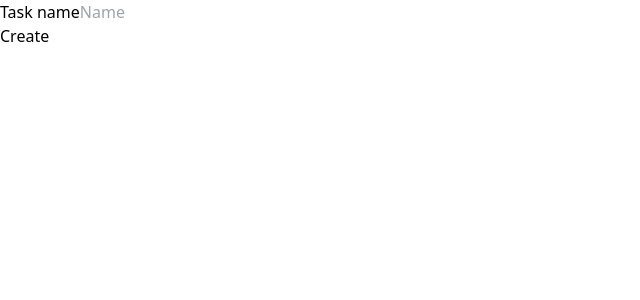
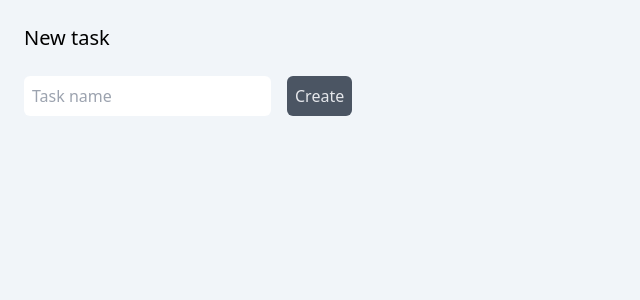
Before and after one commit to jesper-nord/recurringly-web, a React (Vite) app: page /task in a window 1280 px wide. Shown: the top 300 px of the page, without its empty margins (0-640 px from the left). Built offline with nearby package versions, Linux system fonts and the light colour scheme.

Commit message:
more styling, adds support for dark mode

```diff
--- a/src/main.jsx
+++ b/src/main.jsx
@@ -2,7 +2,8 @@ import React from 'react';
 import ReactDOM from 'react-dom/client';
 import './index.css';
 import { createBrowserRouter, RouterProvider } from 'react-router-dom';
-import { Start, loader as rootLoader } from './routes/Start';
+import { Root } from './routes/Root';
+import { Start, loader as tasksLoader } from './routes/Start';
 import { CreateTask, action as createAction } from './routes/CreateTask';
 import { action as completeAction } from './routes/CompleteTask';
 import { action as deleteTaskAction } from './routes/DeleteTask';
@@ -12,8 +13,12 @@ import { Task, loader as taskLoader } from './routes/Task';
 const router = createBrowserRouter([
   {
     path: '/',
+    element: <Root />,
+    children: [
+      {
+        index: true,
         element: <Start />,
-    loader: rootLoader,
+        loader: tasksLoader,
       },
       {
         path: '/task',
@@ -39,6 +44,8 @@ const router = createBrowserRouter([
           },
         ],
       },
+    ],
+  },
 ]);
 
 ReactDOM.createRoot(document.getElementById('root')).render(
--- a/src/routes/CreateTask/index.jsx
+++ b/src/routes/CreateTask/index.jsx
@@ -11,11 +11,24 @@ export async function action({ request }) {
 export const CreateTask = () => {
   return (
     <Form method="post">
-      <p>
-        <span>Task name</span>
-        <input placeholder="Name" aria-label="Name" type="text" name="name" />
-      </p>
-      <button type="submit">Create</button>
+      <div className="">
+        <div className="text-xl font-medium text-black dark:text-white mb-6">
+          New task
+        </div>
+        <input
+          placeholder="Task name"
+          aria-label="Task name"
+          type="text"
+          name="name"
+          className="p-2 rounded-md"
+        />
+        <button
+          type="submit"
+          className="ml-4 bg-gray-600 rounded-md p-2 text-gray-200"
+        >
+          Create
+        </button>
+      </div>
       <div id="detail">
         <Outlet />
       </div>
--- /dev/null
+++ b/src/routes/Root/index.jsx
@@ -0,0 +1,9 @@
+import { Outlet } from 'react-router-dom';
+
+export const Root = () => {
+  return (
+    <div className="p-6 bg-slate-100 dark:bg-slate-800 w-screen h-screen">
+      <Outlet />
+    </div>
+  );
+};
--- a/src/routes/Start/index.jsx
+++ b/src/routes/Start/index.jsx
@@ -1,35 +1,32 @@
 import { fetchTasks } from '../../http';
-import { Link, useLoaderData } from 'react-router-dom';
+import { Link, redirect, useLoaderData } from 'react-router-dom';
 import { format } from 'date-fns';
 
 export async function loader() {
   const tasks = await fetchTasks();
+  if (tasks.length === 0) {
+    return redirect('/task');
+  }
   return { tasks };
 }
 
 export const Start = () => {
   const { tasks } = useLoaderData();
 
-  if (tasks.length === 0) {
   return (
-      <div>
-        No tasks found, <Link to="/task">create one</Link>.
+    <div className="">
+      <div className="text-xl font-medium text-black dark:text-white mb-6">
+        Recurring tasks
       </div>
-    );
-  }
-
-  return (
-    <div className="p-6 bg-slate-100 w-screen h-screen">
-      <div className="text-xl font-medium text-black mb-6">Recurring tasks</div>
       {tasks.map((task) => (
-        <div
+        <Link
+          to={`/task/${task.id}`}
+          className="text-lg text-slate-800"
           key={task.id}
-          className="p-4 mx-auto mb-4 bg-white rounded-md shadow-md flex flex-row items-center"
         >
+          <div className="p-4 mx-auto mb-4 bg-white dark:bg-gray-200 rounded-md shadow-md flex flex-row items-center">
             <div className="flex flex-1 flex-col">
-            <Link to={`/task/${task.id}`} className="text-lg text-slate-800">
-              {task.name}
-            </Link>
+              <div className="text-lg text-slate-800">{task.name}</div>
               <div className="text-sm text-gray-500">
                 {task.history.length > 0
                   ? format(new Date(task.history[0].completed_at), 'Pp')
@@ -37,12 +34,12 @@ export const Start = () => {
               </div>
             </div>
           </div>
+        </Link>
       ))}
-      <Link
-        to="/task"
-        className="absolute bottom-6 right-6 bg-gray-600 rounded-md p-2 text-gray-200"
-      >
-        <button className="button">New task</button>
+      <Link to="/task" className="absolute bottom-6 right-6">
+        <button className="bg-gray-600 rounded-md p-2 text-gray-200">
+          New task
+        </button>
       </Link>
     </div>
   );
--- a/src/routes/Task/index.jsx
+++ b/src/routes/Task/index.jsx
@@ -1,3 +1,4 @@
+import { format } from 'date-fns';
 import { fetchTask } from '../../http';
 import { Form, redirect, useLoaderData } from 'react-router-dom';
 
@@ -15,12 +16,23 @@ export const Task = () => {
 
   return (
     <div>
-      {task.name}
+      <div className="text-xl font-medium text-black dark:text-white mb-6">
+        {task.name}: history
+      </div>
       {task.history.length > 0 ? (
         <ol>
           {task.history.map((h) => (
-            <>
-              <li key={h.id}>{h.completed_at}</li>
+            <li
+              className="p-4 mx-auto mb-4 bg-white dark:bg-gray-200 rounded-md shadow-md flex flex-row items-center"
+              key={h.id}
+            >
+              <div className="flex flex-1 flex-col">
+                <div className="text-sm text-gray-800">
+                  {task.history.length > 0
+                    ? format(new Date(h.completed_at), 'Pp')
+                    : 'Never completed'}
+                </div>
+              </div>
               <Form
                 method="post"
                 action={`history/${h.id}/destroy`}
@@ -34,16 +46,28 @@ export const Task = () => {
                   }
                 }}
               >
-                <button type="submit">Delete</button>
+                <button
+                  type="submit"
+                  className="bg-gray-600 rounded-md p-2 text-gray-200"
+                >
+                  Delete entry
+                </button>
               </Form>
-            </>
+            </li>
           ))}
         </ol>
       ) : (
-        'Task never completed'
+        <div className="mb-4 text-black dark:text-gray-400">
+          Never completed
+        </div>
       )}
       <Form method="post" action="complete">
-        <button type="submit">Complete task</button>
+        <button
+          type="submit"
+          className="bg-gray-600 rounded-md p-2 text-gray-200"
+        >
+          Complete task
+        </button>
       </Form>
       <Form
         method="post"
@@ -54,7 +78,12 @@ export const Task = () => {
           }
         }}
       >
-        <button type="submit">Delete</button>
+        <button
+          type="submit"
+          className="bg-gray-600 rounded-md p-2 text-gray-200"
+        >
+          Delete task
+        </button>
       </Form>
     </div>
   );
```
Lines whose indentation alone changed are shown as unchanged.
